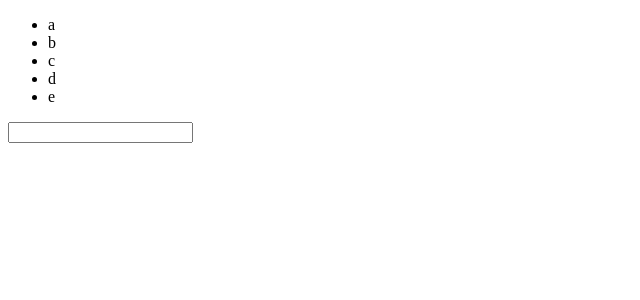
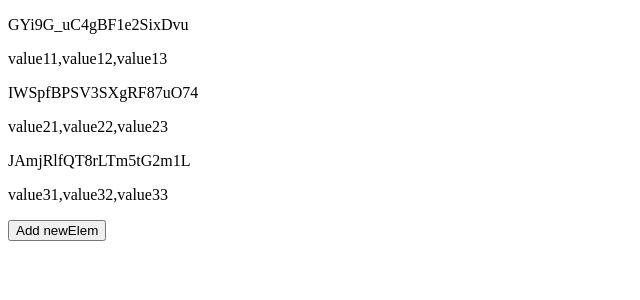
Before and after one commit to votanak/study-react, a React (Create React App) app: page / in a window 1280 px wide. Shown: the top 300 px of the page, without its empty margins (0-640 px from the left). Built offline with nearby package versions, Linux system fonts and the light colour scheme.

Commit message:
фыва

```diff
--- a/package.json
+++ b/package.json
@@ -9,6 +9,7 @@
     "react": "^18.2.0",
     "react-dom": "^18.2.0",
     "react-scripts": "5.0.1",
+    "uuid4": "^2.0.3",
     "web-vitals": "^2.1.4"
   },
   "scripts": {
--- a/src/App.jsx
+++ b/src/App.jsx
@@ -1,77 +1,54 @@
 import { useState } from "react";
+import { v4 as uuidv4 } from "uuid";
 
-// export function App() {
-// 	const [notes, setNotes] = useState(["a", "b", "c", "d", "e"]);
-
-// 	function changeHandler(event) {
-// 		setNotes([...notes.slice(0, 1), event.target.value, ...notes.slice(1 + 1)]);
-// 	}
-
-// 	const result = notes.map((note, index) => {
-// 		<li>
-// 			{notes[1]} &nbsp; &nbsp;
-// 			<button>Change</button>
-// 		</li>;
-// 	});
-
-// 	return (
-// 		<div>
-// 			<ul>{result}</ul>
-// 			<input id="input" onChange={changeHandler} value={notes[1]}></input>
-// 		</div>
-// 	);
-// }
+const newElem = {
+	id: "GMNCZnFT4rbBP6cirA0Ha",
+	prop1: "value41",
+	prop2: "value42",
+	prop3: "value43",
+};
 
 export function App() {
-	const [notes, setNotes] = useState(["a", "b", "c", "d", "e"]);
-	const [changeIndex, setChangeIndex] = useState();
-	const [value, setValue] = useState();
-	console.log(changeIndex, typeof changeIndex === "number");
+	const [notes, setNotes] = useState([
+		{
+			id: "GYi9G_uC4gBF1e2SixDvu",
+			prop1: "value11",
+			prop2: "value12",
+			prop3: "value13",
+		},
+		{
+			id: "IWSpfBPSV3SXgRF87uO74",
+			prop1: "value21",
+			prop2: "value22",
+			prop3: "value23",
+		},
+		{
+			id: "JAmjRlfQT8rLTm5tG2m1L",
+			prop1: "value31",
+			prop2: "value32",
+			prop3: "value33",
+		},
+	]);
 
-	function changeHandler(event) {
-		if (typeof changeIndex === "number") {
-			setNotes([
-				...notes.slice(0, changeIndex),
-				event.target.value,
-				...notes.slice(changeIndex + 1),
-			]);
-		} else {
-			setValue(event.target.value);
-		}
-	}
-
-	const clickHandler = (event, index) => {
-		event.preventDefault();
-		document.getElementById("input").focus();
-		setChangeIndex(index);
+	const AddNewElem = () => {
+		const veryNewElem = { ...newElem, ["id"]: uuidv4() };
+		setNotes([...notes, veryNewElem]);
 	};
 
-	const result = notes.map((note, index) => {
+	const result = notes.map((note) => {
 		return (
-			<li key={index} onClick={(event) => clickHandler(event, index)}>
-				{note} &nbsp; &nbsp;
-			</li>
+			<p key={note.id}>
+				<p>{note.id}</p>
+				<span>{note.prop1}</span>,<span>{note.prop2}</span>,
+				<span>{note.prop3}</span>
+			</p>
 		);
 	});
 
-	const blurHandle = () => {
-		if (typeof changeIndex === "number") {
-			setChangeIndex(undefined);
-		} else {
-			setNotes([...notes, value]);
-		}
-		setValue("");
-	};
-
 	return (
 		<div>
-			<ul>{result}</ul>
-			<input
-				id="input"
-				onChange={changeHandler}
-				onBlur={blurHandle}
-				value={typeof changeIndex === "number" ? notes[changeIndex] : value}
-			></input>
+			{result}
+			<button onClick={AddNewElem}>Add newElem</button>
 		</div>
 	);
 }
```
Also changed, not shown: 1 other file (tests, documents, lock files or other folders).
